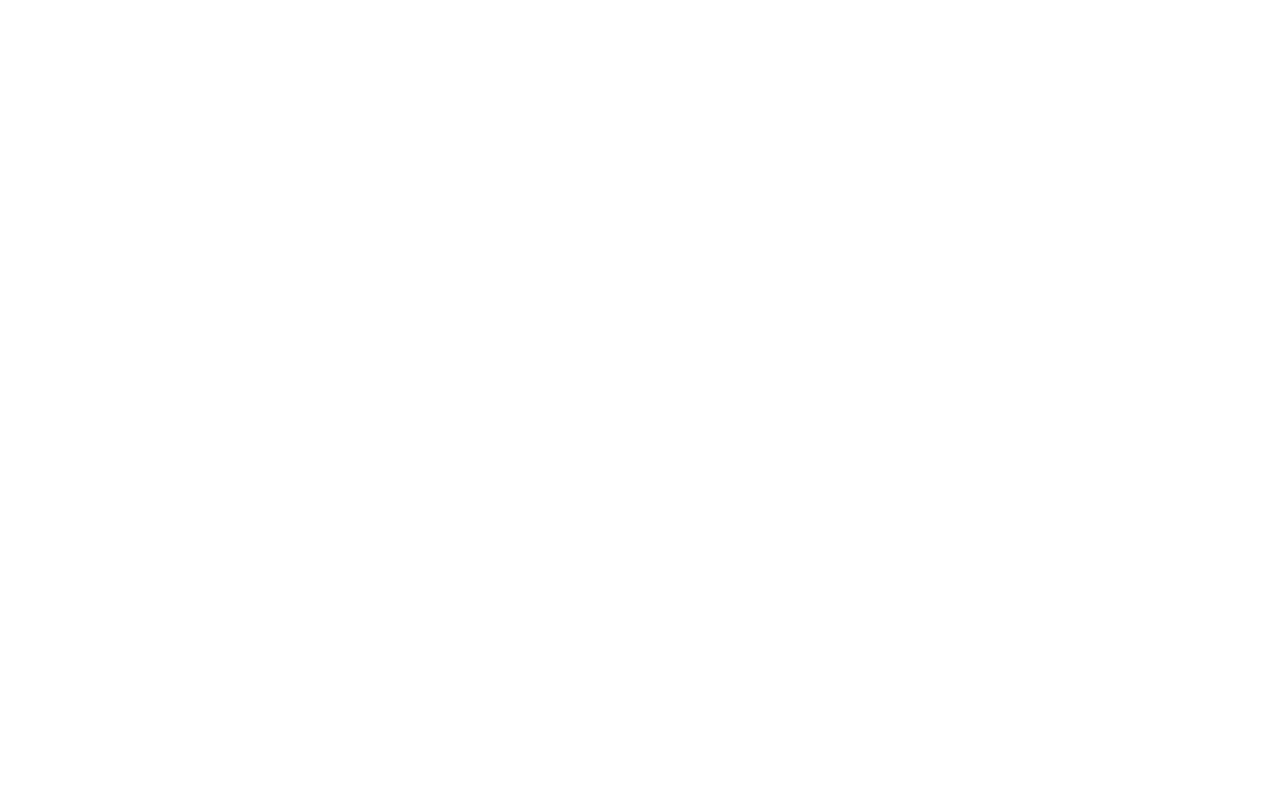
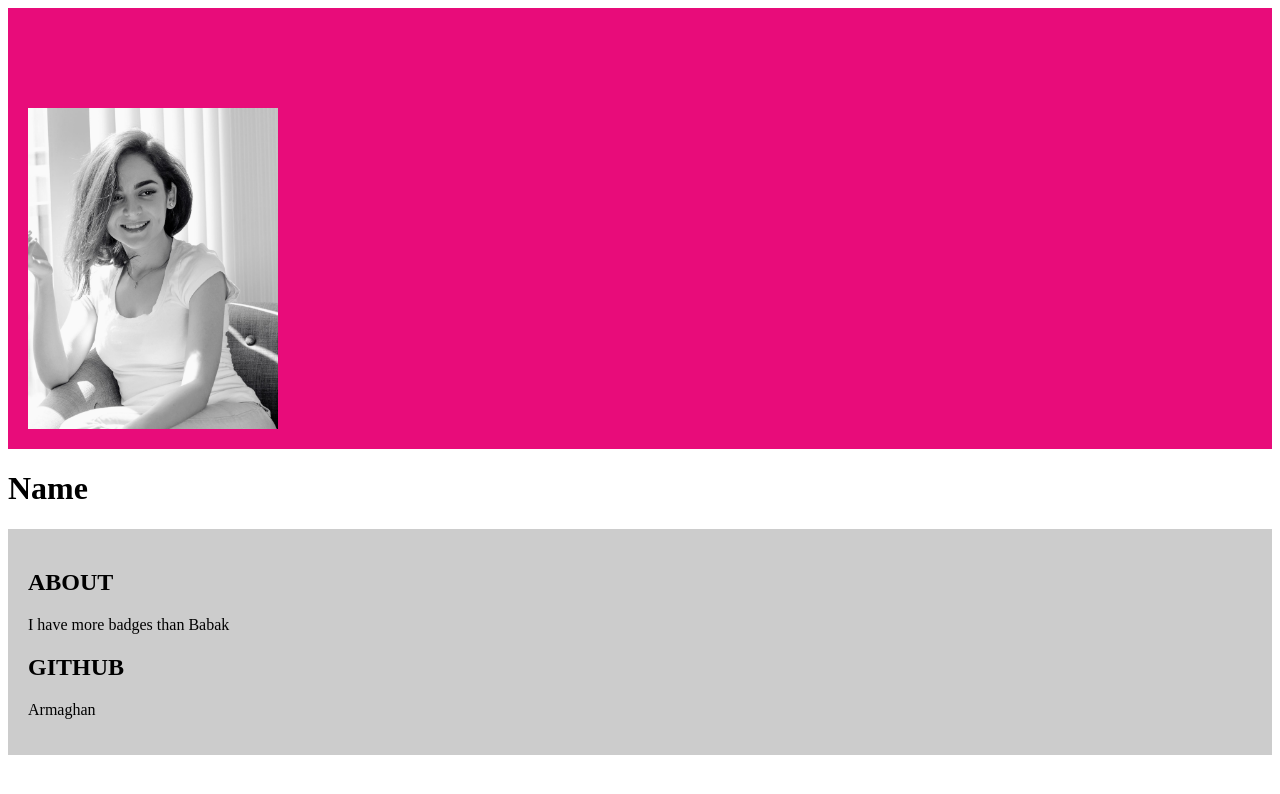
Before and after one commit to armaqan/My-first-page, a plain HTML site: page index.html in a window 1280 px wide. Drawn offline with Linux system fonts and the light colour scheme.

Commit message:
Made my first webpage

```diff
--- a/index.html
+++ b/index.html
@@ -2,6 +2,15 @@
 	<head>
 		<title>Armaghan profile</title>
 	</head>
-	<Body>
+	<Body style="font-face: Arial: margin:0px;">
+		<div style="background-color: #E80C7A ;padding-bottom:20px;">
+		<img style="margin-top:100px; margin-left:20px; width:250px;" src="mypic.jpg" alt="profile picture"/>
+		</div>
+		<h1>Name</h1>
+		<div style=" padding:20px; background-color: #ccc;">
+		<h2 style="text-transform: uppercase;">about</h2>
+		<p>I have more badges than Babak</p>
+		<h2 style="text-transform: uppercase;">Github</h2>
+		<p>Armaghan</p>
 	</body>
 </html>
```
Also changed, not shown: 1 other file.
